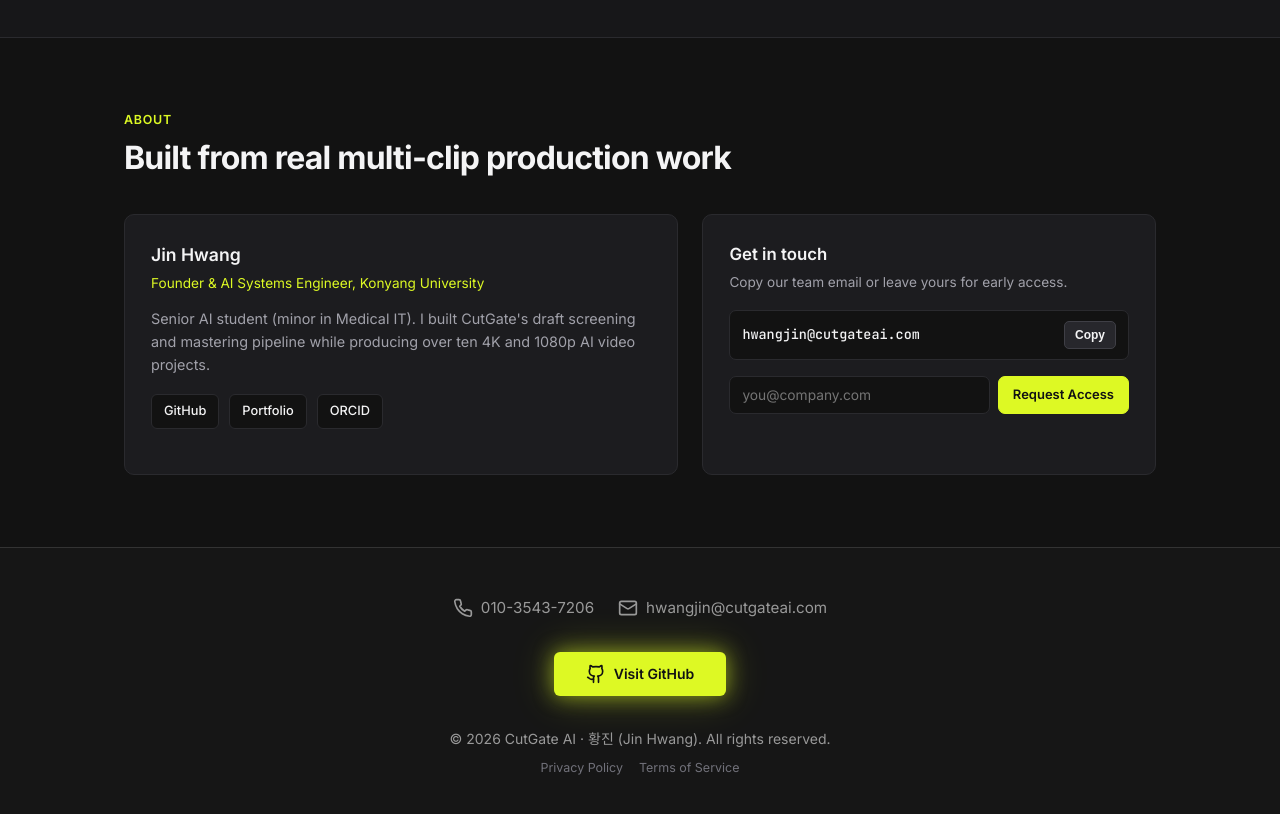
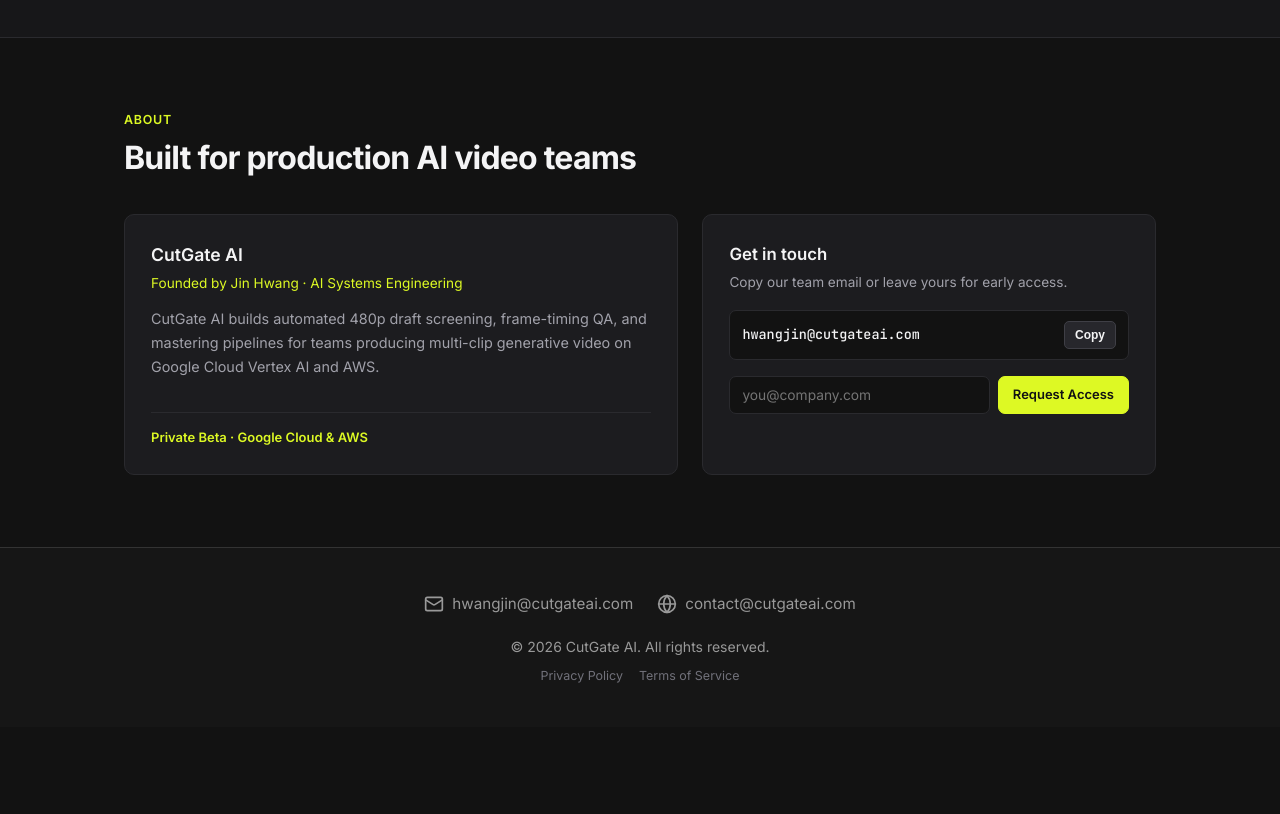
Before and after one commit to pomigod/scenespec-ai, a plain HTML site: page index.html in a window 1280 px wide. Shown: the part 2600-3414 px from the top of the page. After the commit the page ends 3327 px from the top, so only its background shows below. Drawn offline with Linux system fonts and the light colour scheme; a web font is replaced by a local one.

Commit message:
Remove personal portfolio links, academic bio, and non-startup footer items

```diff
--- a/app.js
+++ b/app.js
@@ -61,11 +61,12 @@ const I18N = {
     p3_3: "Signed audit logs and priority support",
     p_cta_api: "Request API",
     founder_kicker: "About",
-    founder_title: "Built from real multi-clip production work",
-    team_name: "Jin Hwang",
-    team_role: "Founder & AI Systems Engineer, Konyang University",
+    founder_title: "Built for production AI video teams",
+    team_name: "CutGate AI",
+    team_role: "Founded by Jin Hwang · AI Systems Engineering",
     team_bio:
-      "Senior AI student (minor in Medical IT). I built CutGate's draft screening and mastering pipeline while producing over ten 4K and 1080p AI video projects.",
+      "CutGate AI builds automated 480p draft screening, frame-timing QA, and mastering pipelines for teams producing multi-clip generative video on Google Cloud Vertex AI and AWS.",
+    team_meta: "Private Beta · Google Cloud & AWS",
     contact_title: "Get in touch",
     contact_sub: "Copy our team email or leave yours for early access.",
     wl_btn: "Request Access",
@@ -140,11 +141,12 @@ const I18N = {
     p3_3: "서명된 검수 로그 및 우선 지원",
     p_cta_api: "API 문의",
     founder_kicker: "소개",
-    founder_title: "실제 멀티클립 제작 과정에서 만든 도구",
-    team_name: "황진 (Jin Hwang)",
-    team_role: "창업자 & AI 시스템 엔지니어 · 건양대학교",
+    founder_title: "프로덕션 AI 영상 팀을 위한 검수 플랫폼",
+    team_name: "CutGate AI",
+    team_role: "창업자 황진 · AI 시스템 엔지니어링",
     team_bio:
-      "인공지능학과 4학년(의료IT 부전공)입니다. 열 편이 넘는 4K·1080p AI 영상 프로젝트를 직접 제작하면서 겪은 반복 오류를 줄이기 위해 CutGate 검수·마스터링 파이프라인을 만들었습니다.",
+      "CutGate AI는 Google Cloud Vertex AI와 AWS 기반 생성형 AI 영상 제작 팀을 위해 480p 초안 사전 검수, 프레임 타이밍 QA, 자동 마스터링 파이프라인을 개발합니다.",
+    team_meta: "프라이빗 베타 · Google Cloud & AWS 기반",
     contact_title: "문의 및 베타 신청",
     contact_sub: "팀 이메일을 복사하거나 업무용 이메일을 남겨주세요.",
     wl_btn: "베타 신청",
--- a/index.html
+++ b/index.html
@@ -291,21 +291,19 @@
       <div class="container">
         <div class="section-header">
           <p class="section-kicker" data-i18n="founder_kicker">About</p>
-          <h2 class="section-title" data-i18n="founder_title">Built from real multi-clip production work</h2>
+          <h2 class="section-title" data-i18n="founder_title">Built for production AI video teams</h2>
         </div>
 
         <div class="founder-grid">
           <div class="founder-card">
-            <h3 data-i18n="team_name">Jin Hwang</h3>
-            <p class="founder-role" data-i18n="team_role">Founder &amp; AI Systems Engineer, Konyang University</p>
-            <p class="founder-bio" data-i18n="team_bio">
-              Senior AI student (minor in Medical IT). I built CutGate's draft screening and mastering pipeline while producing over ten 4K and 1080p AI video projects.
-            </p>
-            <div class="founder-links">
-              <a href="https://github.com/pomigod/scenespec-ai" target="_blank" rel="noopener noreferrer">GitHub</a>
-              <a href="https://github.com/pomigod/research-portfolio" target="_blank" rel="noopener noreferrer">Portfolio</a>
-              <a href="https://orcid.org/0009-0007-4269-0168" target="_blank" rel="noopener noreferrer">ORCID</a>
+            <div>
+              <h3 data-i18n="team_name">CutGate AI</h3>
+              <p class="founder-role" data-i18n="team_role">Founded by Jin Hwang · AI Systems Engineering</p>
+              <p class="founder-bio" data-i18n="team_bio">
+                CutGate AI builds automated 480p draft screening, frame-timing QA, and mastering pipelines for teams producing multi-clip generative video on Google Cloud Vertex AI and AWS.
+              </p>
             </div>
+            <div class="card-meta" data-i18n="team_meta">Private Beta · Google Cloud &amp; AWS</div>
           </div>
 
           <div class="contact-card">
@@ -331,22 +329,17 @@
   <footer class="site-footer">
     <div class="footer-container">
       <div class="footer-contacts">
-        <a href="tel:010-3543-7206">
-          <svg xmlns="http://www.w3.org/2000/svg" width="20" height="20" viewBox="0 0 24 24" fill="none" stroke="currentColor" stroke-width="2" stroke-linecap="round" stroke-linejoin="round" aria-hidden="true"><path d="M22 16.92v3a2 2 0 0 1-2.18 2 19.79 19.79 0 0 1-8.63-3.07 19.5 19.5 0 0 1-6-6 19.79 19.79 0 0 1-3.07-8.67A2 2 0 0 1 4.11 2h3a2 2 0 0 1 2 1.72 12.84 12.84 0 0 0 .7 2.81 2 2 0 0 1-.45 2.11L8.09 9.91a16 16 0 0 0 6 6l1.27-1.27a2 2 0 0 1 2.11-.45 12.84 12.84 0 0 0 2.81.7A2 2 0 0 1 22 16.92z"/></svg>
-          010-3543-7206
-        </a>
         <a href="mailto:hwangjin@cutgateai.com">
           <svg xmlns="http://www.w3.org/2000/svg" width="20" height="20" viewBox="0 0 24 24" fill="none" stroke="currentColor" stroke-width="2" stroke-linecap="round" stroke-linejoin="round" aria-hidden="true"><rect width="20" height="16" x="2" y="4" rx="2"/><path d="m22 7-8.97 5.7a1.94 1.94 0 0 1-2.06 0L2 7"/></svg>
           hwangjin@cutgateai.com
         </a>
+        <a href="mailto:contact@cutgateai.com">
+          <svg xmlns="http://www.w3.org/2000/svg" width="20" height="20" viewBox="0 0 24 24" fill="none" stroke="currentColor" stroke-width="2" stroke-linecap="round" stroke-linejoin="round" aria-hidden="true"><circle cx="12" cy="12" r="10"/><path d="M12 2a14.5 14.5 0 0 0 0 20 14.5 14.5 0 0 0 0-20"/><path d="M2 12h20"/></svg>
+          contact@cutgateai.com
+        </a>
       </div>
 
-      <a href="https://github.com/pomigod/scenespec-ai" target="_blank" rel="noopener noreferrer" class="footer-github-btn">
-        <svg xmlns="http://www.w3.org/2000/svg" width="20" height="20" viewBox="0 0 24 24" fill="none" stroke="currentColor" stroke-width="2" stroke-linecap="round" stroke-linejoin="round" aria-hidden="true"><path d="M15 22v-4a4.8 4.8 0 0 0-1-3.5c3 0 6-2 6-5.5.08-1.25-.27-2.48-1-3.5.28-1.15.28-2.35 0-3.5 0 0-1 0-3 1.5-2.64-.5-5.36-.5-8 0C6 2 5 2 5 2c-.3 1.15-.3 2.35 0 3.5A5.403 5.403 0 0 0 4 9c0 3.5 3 5.5 6 5.5-.39.49-.68 1.05-.85 1.65-.17.6-.22 1.23-.15 1.85v4"/><path d="M9 18c-4.51 2-5-2-7-2"/></svg>
-        Visit GitHub
-      </a>
-
-      <p class="footer-copy">© 2026 CutGate AI · 황진 (Jin Hwang). All rights reserved.</p>
+      <p class="footer-copy">© 2026 CutGate AI. All rights reserved.</p>
 
       <div class="footer-legal">
         <button type="button" class="link-btn" data-modal="privacyModal" data-i18n="footer_privacy">Privacy Policy</button>
--- a/styles.css
+++ b/styles.css
@@ -549,6 +549,13 @@ body {
   padding: 26px;
 }
 
+.founder-card {
+  display: flex;
+  flex-direction: column;
+  justify-content: space-between;
+  gap: 18px;
+}
+
 .founder-card h3 {
   font-size: 1.1rem;
   font-weight: 600;
@@ -564,29 +571,7 @@ body {
 .founder-bio {
   font-size: 0.9rem;
   color: var(--muted);
-  margin-bottom: 18px;
-}
-
-.founder-links {
-  display: flex;
-  flex-wrap: wrap;
-  gap: 10px;
-}
-
-.founder-links a {
-  font-size: 0.8rem;
-  font-weight: 500;
-  color: var(--ink);
-  text-decoration: none;
-  border: 1px solid var(--border);
-  border-radius: 6px;
-  padding: 6px 12px;
-  background: var(--bg);
-}
-
-.founder-links a:hover {
-  border-color: var(--border-hover);
-  color: var(--accent);
+  line-height: 1.65;
 }
 
 .contact-card {
@@ -678,9 +663,9 @@ body {
   min-height: 18px;
 }
 
-/* Footer (Transplanted from Portfolio) */
+/* Footer */
 .site-footer {
-  padding: 48px 16px;
+  padding: 44px 16px;
   border-top: 1px solid #333333;
   background: rgba(31, 31, 31, 0.3);
   text-align: center;
@@ -698,7 +683,7 @@ body {
   align-items: center;
   justify-content: center;
   gap: 24px;
-  margin-bottom: 32px;
+  margin-bottom: 20px;
 }
 
 .footer-contacts a {
@@ -713,29 +698,6 @@ body {
 
 .footer-contacts a:hover {
   color: var(--accent);
-}
-
-.footer-github-btn {
-  display: inline-flex;
-  align-items: center;
-  justify-content: center;
-  gap: 8px;
-  height: 44px;
-  padding: 0 32px;
-  border-radius: 6px;
-  background: var(--accent);
-  color: var(--accent-ink);
-  font-size: 0.875rem;
-  font-weight: 600;
-  text-decoration: none;
-  margin-bottom: 32px;
-  box-shadow: 0 0 20px rgba(221, 249, 36, 0.5), 0 0 40px rgba(221, 249, 36, 0.3);
-  transition: all 0.2s ease;
-}
-
-.footer-github-btn:hover {
-  background: rgba(221, 249, 36, 0.92);
-  box-shadow: 0 0 30px rgba(221, 249, 36, 0.65), 0 0 60px rgba(221, 249, 36, 0.4);
 }
 
 .footer-copy {
```
